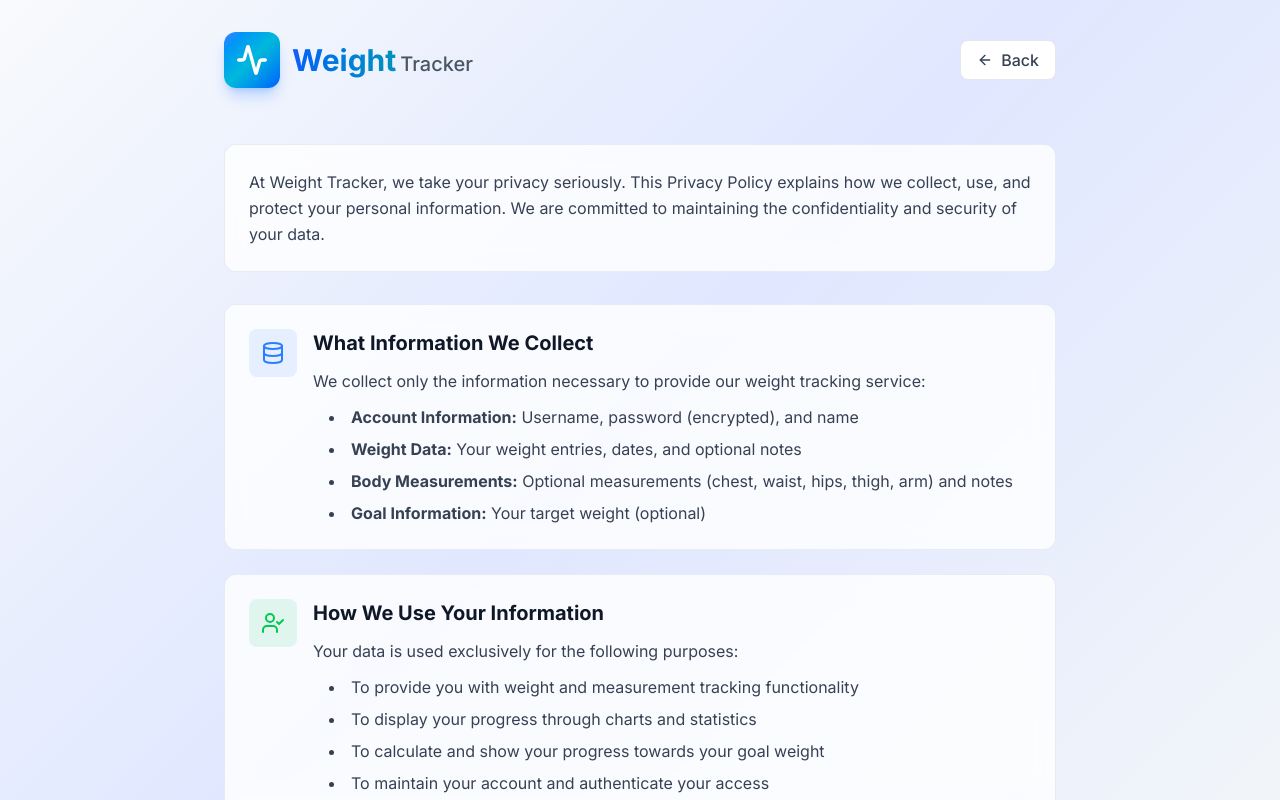
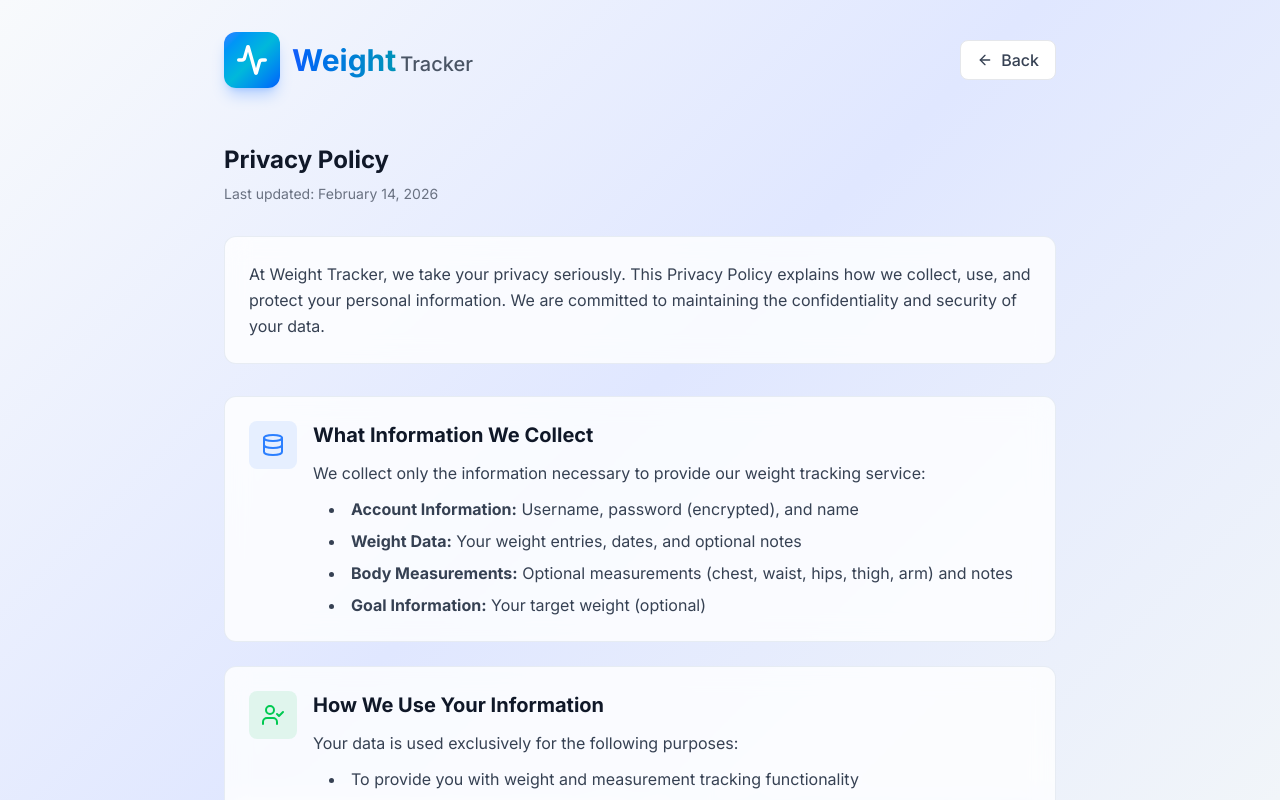
Before and after one commit to gustavocardoso/weight-tracker, a Next.js app: page /privacy in a window 1280 px wide. Shown: the top 800 px of the page. Built offline with nearby package versions, Linux system fonts and the light colour scheme.

Commit message:
feat: add page title to privacy policy page
- Add 'Privacy Policy' title (xl/2xl, bold)
- Add 'Last updated' date below title
- Matches measurements page style
- Cleaner visual hierarchy
- Title appears before introduction section

```diff
--- a/app/privacy/page.tsx
+++ b/app/privacy/page.tsx
@@ -29,6 +29,12 @@ export default function PrivacyPage() {
 
         {/* Content */}
         <div className="px-4 md:px-8 space-y-8">
+
+        {/* Page Title */}
+        <div>
+          <h1 className="text-xl md:text-2xl font-bold text-gray-900 dark:text-white mb-2">Privacy Policy</h1>
+          <p className="text-sm text-gray-500 dark:text-gray-400">Last updated: February 14, 2026</p>
+        </div>
 
         {/* Introduction */}
         <div className="glass p-6 rounded-xl border border-gray-200 dark:border-zinc-700/50">
```
